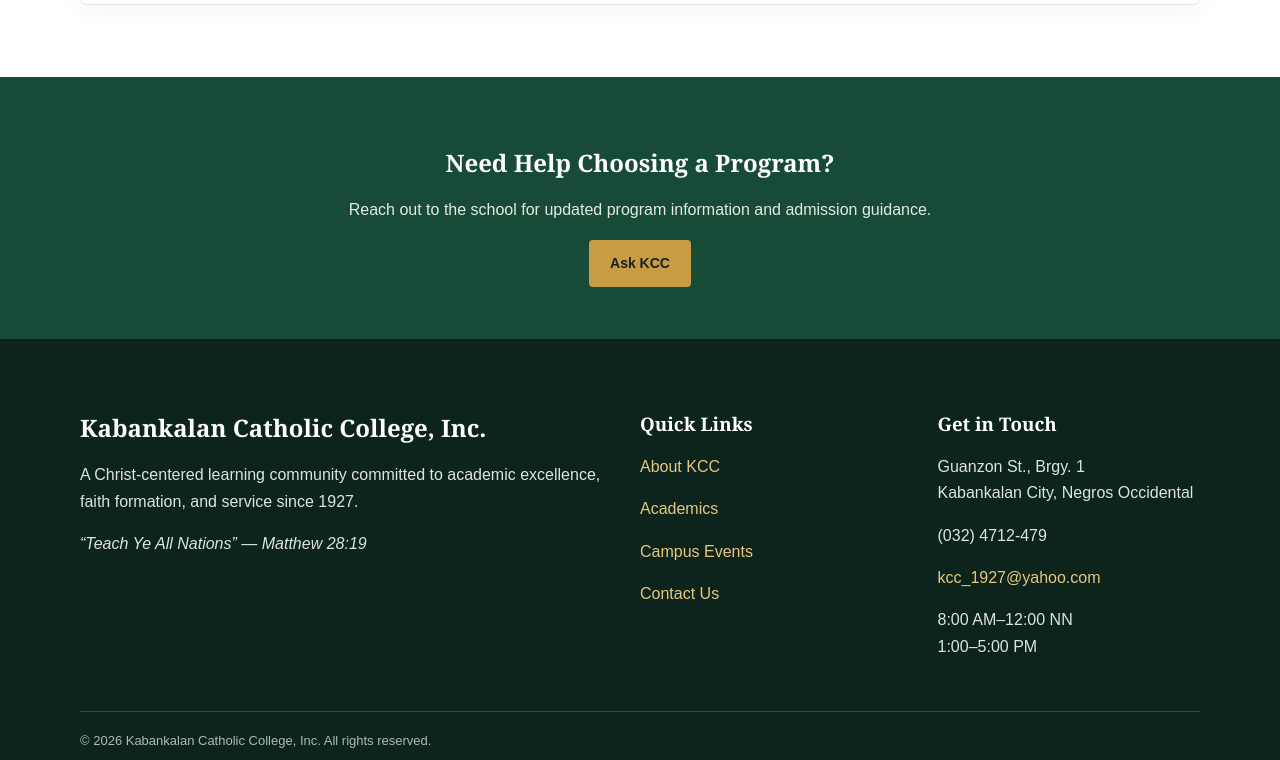
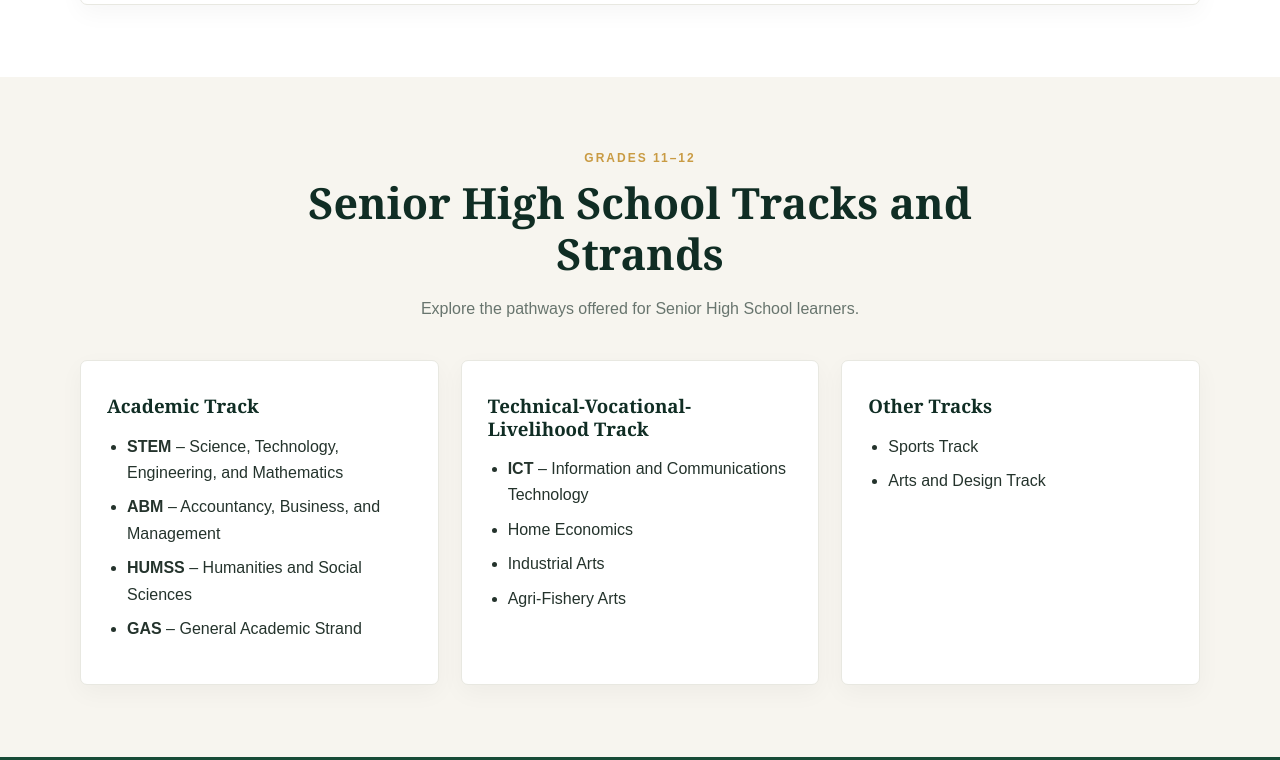
Before and after one commit to jelesa14/LAGNASON-project-2, a plain HTML site: page course.html in a window 1280 px wide. Shown: the part 1152-1912 px from the top of the page. Drawn offline with Linux system fonts and the light colour scheme.

Commit message:
adding senior high school strand and track

```diff
--- a/course.html
+++ b/course.html
@@ -45,6 +45,11 @@
 <section><div class="container"><div class="section-head"><div class="eyebrow">College Curricular Offerings</div><h2>Degree Programs at KCC</h2><p>Choose a field that matches your interests, strengths, and goals.</p></div><div class="grid">
 <article class="card" style="grid-column:1/-1"><span class="tag">Higher Education</span><h3>Curricular Offerings</h3><ul class="clean" style="columns:2;column-gap:40px"><li>Bachelor of Elementary Education (BEEd)</li><li>Bachelor of Early Childhood Education (BECEd)</li><li>Bachelor of Secondary Education (BSEd) major in English</li><li>Bachelor of Secondary Education (BSEd) major in Filipino</li><li>Bachelor of Secondary Education (BSEd) major in Mathematics</li><li>Bachelor of Secondary Education (BSEd) major in Science</li><li>Bachelor of Secondary Education (BSEd) major in Values Education</li><li>Bachelor of Physical Education (BPEd)</li><li>Bachelor of Arts in Philosophy (ABPhilo)</li><li>Bachelor of Science in Psychology (BSPsych)</li><li>Bachelor of Science in Criminology (BSCrim)</li><li>Bachelor of Science in Accountancy (BSA)</li><li>Bachelor of Science in Management Accounting (BSMA)</li><li>Bachelor of Science in Business Administration major in Financial Management</li><li>Bachelor of Science in Business Administration major in Marketing Management</li><li>Bachelor of Science in Information Technology (BSIT)</li><li>Bachelor of Science in Tourism Management (BSTM)</li><li><strong>Supplemental Program:</strong> 18-Unit Professional Education for Non-Education Bachelor’s Degree Graduates</li></ul><a class="btn dark" href="course-details.html">View program information</a></article>
 </div></div></section>
+<section class="soft" id="senior-high"><div class="container"><div class="section-head"><div class="eyebrow">Grades 11–12</div><h2>Senior High School Tracks and Strands</h2><p>Explore the pathways offered for Senior High School learners.</p></div><div class="grid">
+<article class="card"><h3>Academic Track</h3><ul class="clean"><li><strong>STEM</strong> – Science, Technology, Engineering, and Mathematics</li><li><strong>ABM</strong> – Accountancy, Business, and Management</li><li><strong>HUMSS</strong> – Humanities and Social Sciences</li><li><strong>GAS</strong> – General Academic Strand</li></ul></article>
+<article class="card"><h3>Technical-Vocational-Livelihood Track</h3><ul class="clean"><li><strong>ICT</strong> – Information and Communications Technology</li><li>Home Economics</li><li>Industrial Arts</li><li>Agri-Fishery Arts</li></ul></article>
+<article class="card"><h3>Other Tracks</h3><ul class="clean"><li>Sports Track</li><li>Arts and Design Track</li></ul></article>
+</div></div></section>
 <section class="banner"><div class="container"><h2>Need Help Choosing a Program?</h2><p>Reach out to the school for updated program information and admission guidance.</p><a class="btn" href="contact.html">Ask KCC</a></div></section></main>
 <footer><div class="footer-grid">
 <div><h2>Kabankalan Catholic College, Inc.</h2><p>A Christ-centered learning community committed to academic excellence, faith formation, and service since 1927.</p><p><em>“Teach Ye All Nations” — Matthew 28:19</em></p></div>
```
Also changed, not shown: academics.html (+1 -1 lines).
